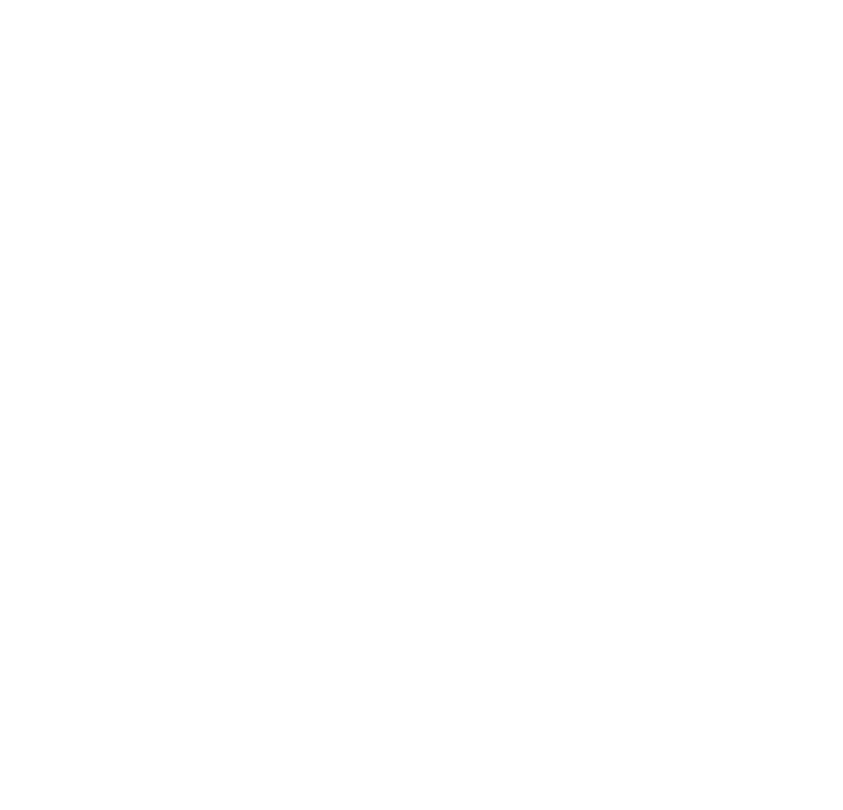
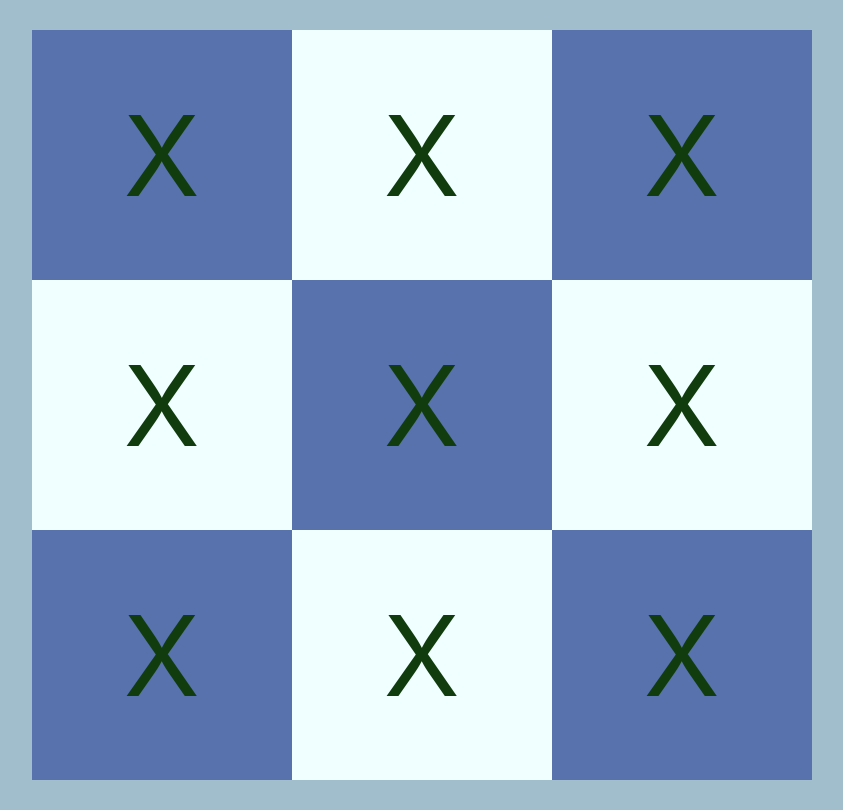
Before and after one commit to LeeSD90/js-tic-tac-toe, a plain HTML site: page index.html in a window 1280 px wide. Shown: the whole page, without its empty margins (405-1248 px from the left). Drawn offline with nearby package versions, Linux system fonts and the light colour scheme; files that its build step writes are made by us from their sources.

Commit message:
Add Board Display

```diff
--- a/index.html
+++ b/index.html
@@ -5,15 +5,27 @@
         <meta charset="utf-8">
         <meta name="viewport" content="width=device-width, initial-scale=1">
         <title>Tic Tac Toe</title>
+        <link rel="stylesheet" href="https://stackpath.bootstrapcdn.com/bootstrap/4.1.1/css/bootstrap.min.css" integrity="sha384-WskhaSGFgHYWDcbwN70/dfYBj47jz9qbsMId/iRN3ewGhXQFZCSftd1LZCfmhktB" crossorigin="anonymous">
+        <script src="https://code.jquery.com/jquery-3.3.1.slim.min.js" integrity="sha384-q8i/X+965DzO0rT7abK41JStQIAqVgRVzpbzo5smXKp4YfRvH+8abtTE1Pi6jizo" crossorigin="anonymous"></script>
+        <script src="https://cdnjs.cloudflare.com/ajax/libs/popper.js/1.14.3/umd/popper.min.js" integrity="sha384-ZMP7rVo3mIykV+2+9J3UJ46jBk0WLaUAdn689aCwoqbBJiSnjAK/l8WvCWPIPm49" crossorigin="anonymous"></script>
+        <script src="https://stackpath.bootstrapcdn.com/bootstrap/4.1.1/js/bootstrap.min.js" integrity="sha384-smHYKdLADwkXOn1EmN1qk/HfnUcbVRZyYmZ4qpPea6sjB/pTJ0euyQp0Mk8ck+5T" crossorigin="anonymous"></script>
         <script type="text/Javascript" src="js/script.js"></script>
-        <link rel="stylesheet" href="css/style.css">
+        <link rel="stylesheet" href="style/style.css">
     </head>
 
     <body>
         <header>
 
         </header>
+        <div class="contianer">
+            <div class="row justify-content-center">
+                <div class="col-4">
+                    <div id="board">
 
+                    </div>
+                </div>
+            </div>
+        </div>
         <footer>
 
         </footer>
--- a/js/script.js
+++ b/js/script.js
@@ -0,0 +1,38 @@
+const GameBoard = (() => {
+
+	let board = ['','','','','','','','',''];
+
+	const clear = function () {
+		this.board = ['','','','','','','','',''];
+	}
+
+	const move = function (player, position) {
+		this.board.splice(position, 1, player.side)
+	}
+
+	return { board, clear, move };
+
+})();
+
+const DisplayController = (() => {
+
+	const renderBoard = function () {
+		let board = '';
+
+		for(i = 0; i < GameBoard.board.length; i++){
+			board += '<div class="cell col-4">X</div>'
+		}
+
+		return board;
+	}
+
+	return { renderBoard }
+})();
+
+const Player = (name, side) => {
+	return { name, side }
+};
+
+$(document).ready(function() {
+	document.getElementById('board').innerHTML = DisplayController.renderBoard();
+});
--- a/style/style.css
+++ b/style/style.css
@@ -0,0 +1,26 @@
+body {
+    background-color: rgb(160, 190, 204);
+}
+
+#board {
+    display: flex;
+    flex-wrap: wrap;
+    width: 780px;
+    margin: 30px auto;
+    align-items: center;
+    justify-content: center;
+}
+
+.cell {
+    display: flex;
+    align-items: center;
+    justify-content: center;
+    height: 250px;
+    background-color: azure;
+    color: rgb(17, 61, 14);
+    font-size: 7rem;
+}
+
+.cell:nth-child(odd) {
+    background-color: rgb(87, 114, 172);
+}
```
